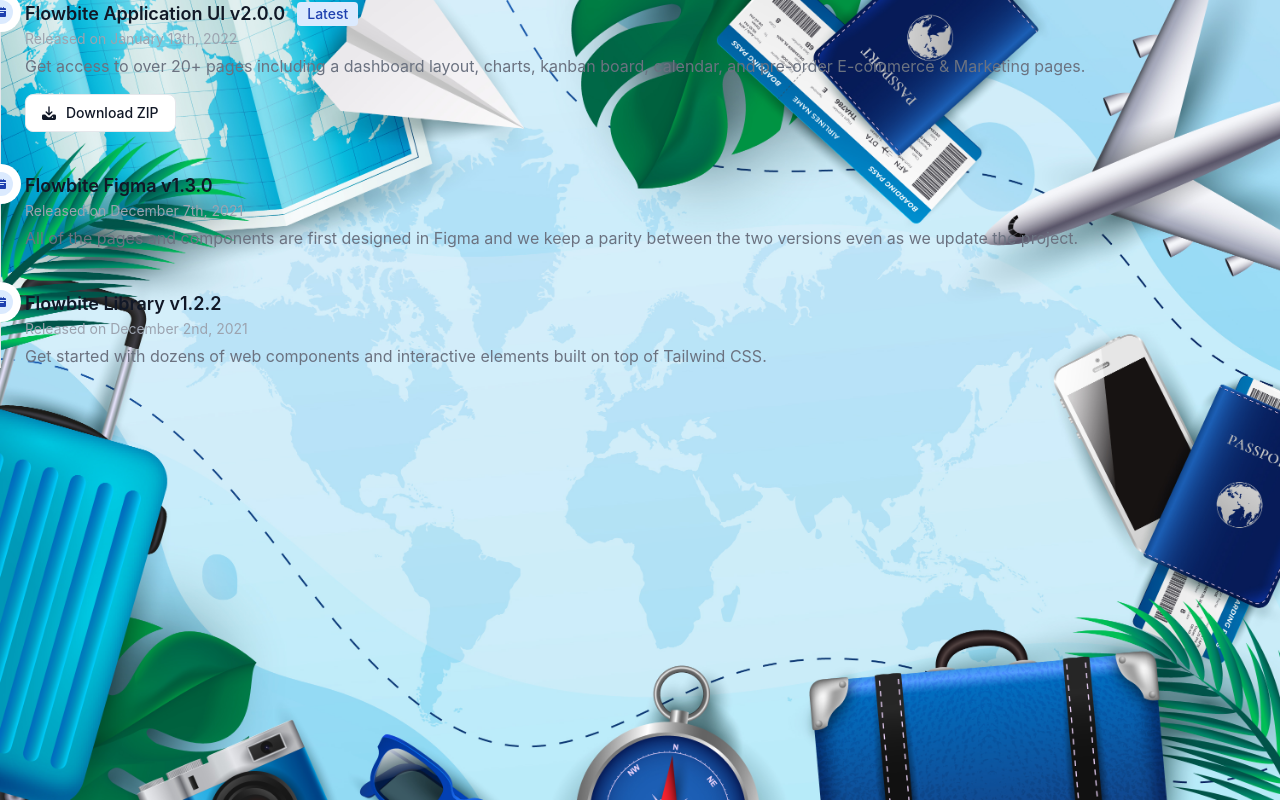
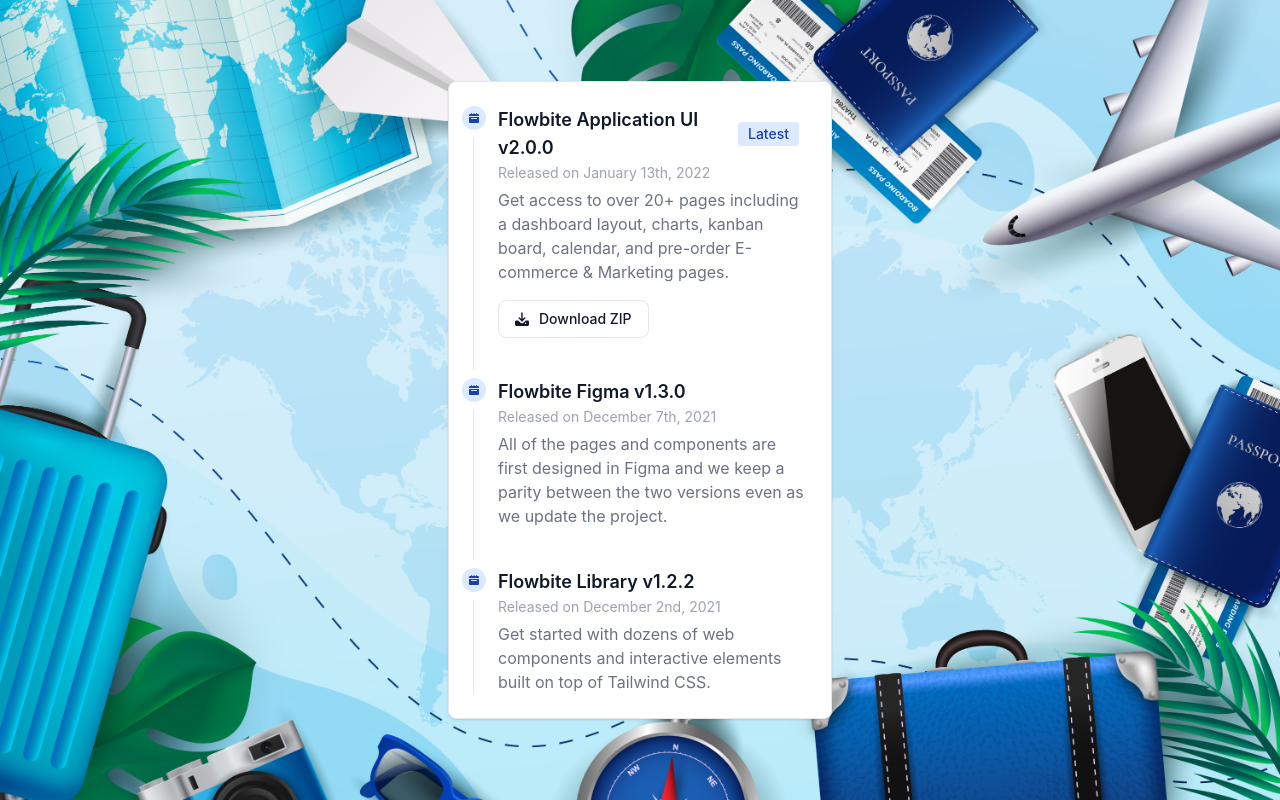
Before and after one commit to BrownMunda1/tbo-travel-chatbot, a React (Create React App) app: page / in a window 1280 px wide. Built offline with nearby package versions, Linux system fonts and the light colour scheme.

Commit message:
itinerary details card ui

```diff
--- a/src/components/ItineraryDetails.js
+++ b/src/components/ItineraryDetails.js
@@ -3,6 +3,10 @@
 export default function ItineraryDetails() {
   return (
     <div>
+        <div class="h-screen flex items-center justify-center">
+        <div class="block max-w-sm p-6 bg-white border border-gray-200 rounded-lg shadow hover:bg-gray-100 dark:bg-gray-800 dark:border-gray-700 dark:hover:bg-gray-700">
+
+        <div>
 
 <ol class="relative border-s border-gray-200 dark:border-gray-700">
     <li class="mb-10 ms-6">
@@ -42,6 +46,6 @@
 </ol>
 
 
-    </div>
+    </div></div></div></div>
   );
 }
--- a/src/components/Spinner.js
+++ b/src/components/Spinner.js
@@ -1,5 +1,5 @@
 import React from 'react';
-import loading from "./images/200w.gif";
+import loading from "../images/200w.gif";
 
 const Spinner = () => {
 
```
